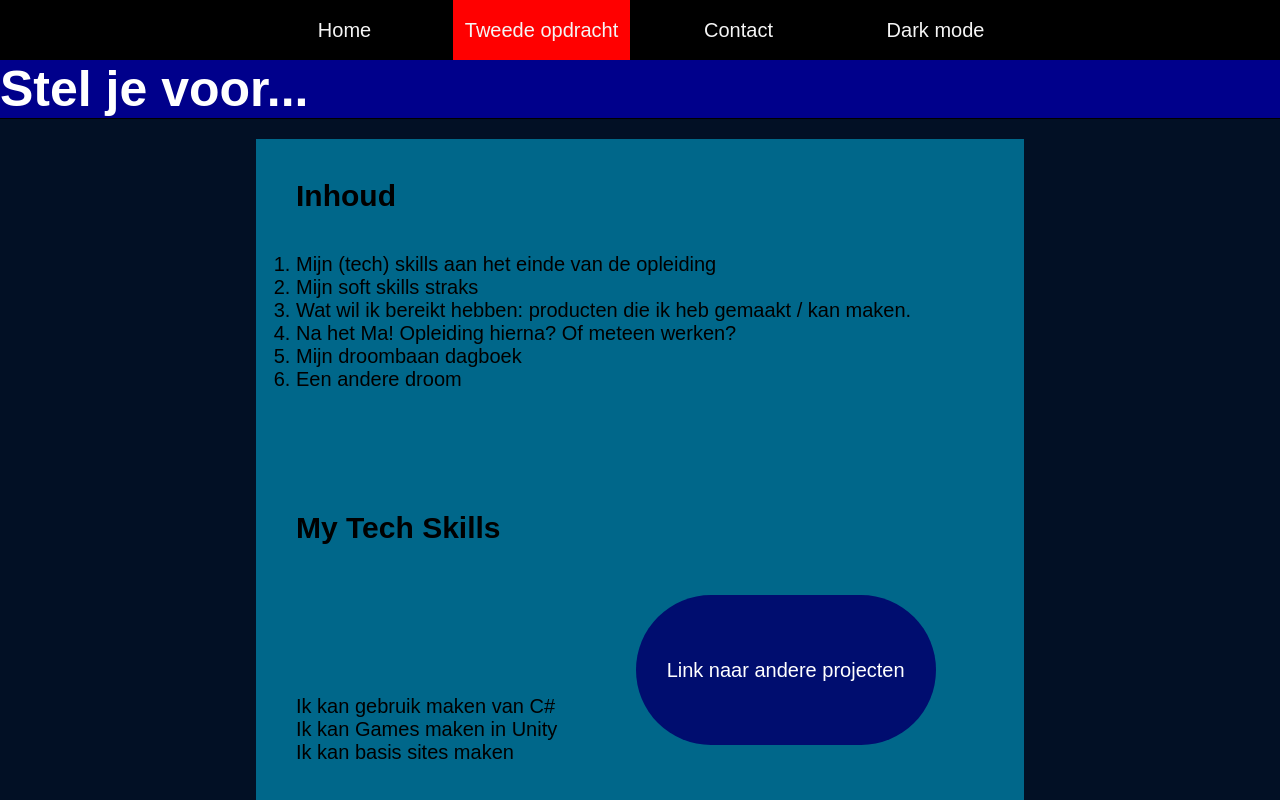
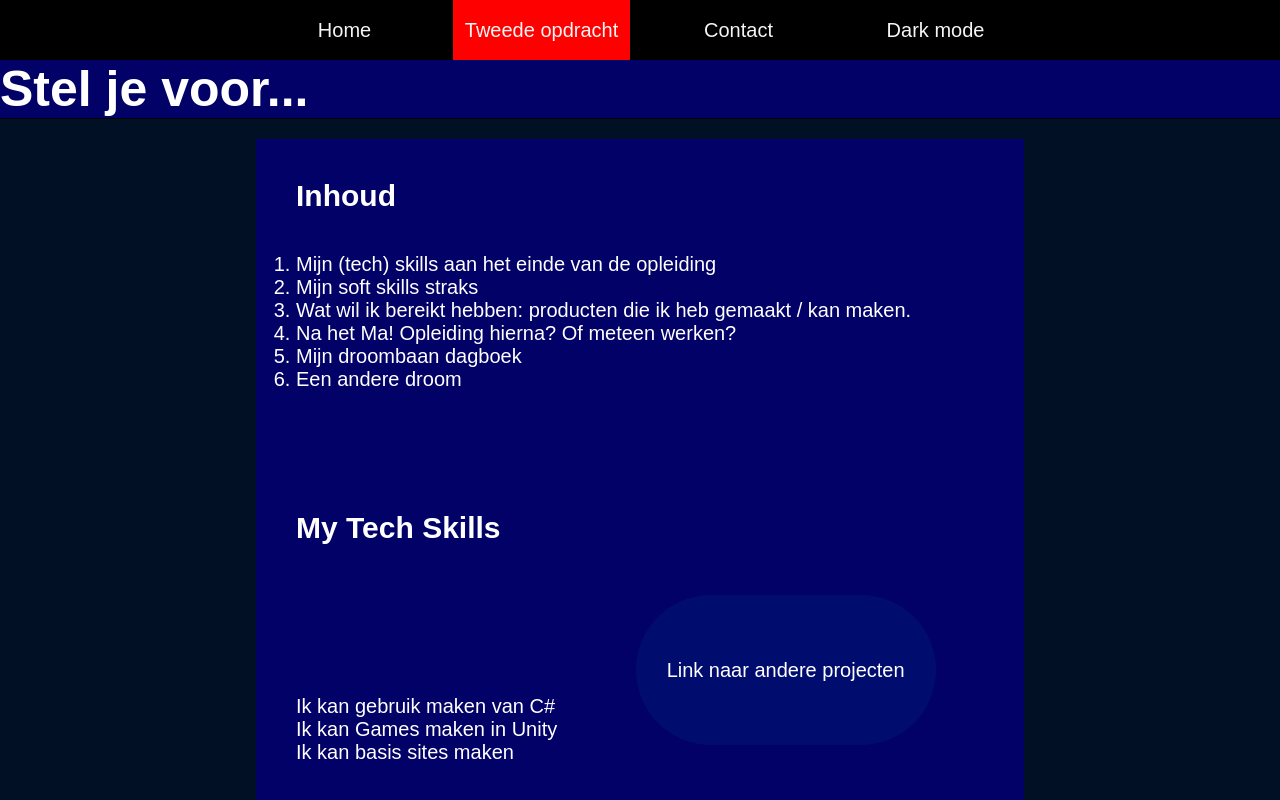
Before and after one commit to ApollyonLeyssius/bo, a plain HTML site: page tweedeopdracht.html in a window 1280 px wide. Both pictures are taken after a click on the button "Dark mode". Shown: the top 800 px of the page. Drawn offline with Linux system fonts and the light colour scheme.

Commit message:
java updates

```diff
--- a/css/style.css
+++ b/css/style.css
@@ -5,7 +5,7 @@
 }
 
 .dark{
-    background-color: darkblue;
+    background-color: rgb(1, 1, 103);
     color: white;
 }
 
--- a/tweedeopdracht.html
+++ b/tweedeopdracht.html
@@ -6,7 +6,7 @@
     <link rel="stylesheet" href="css/style.css">
     <title>Contact</title>
 </head>
-<body id="ody" class="">
+<body id="ody" class=" ">
     <Header>
         <nav>
             <ul>
@@ -18,7 +18,7 @@
         </nav>
     </Header>
     <h1 id="artic">Stel je voor...</h1>
-    <article id="artic" class="">
+    <article id="artica" class=" ">
         <h2>
             Inhoud
         </h2>
@@ -33,7 +33,7 @@
             </ol>
         </p>
     </article>
-<article id="artic" class="">
+<article id="articb" class="">
         <h2>My Tech Skills</h2>
         <div class="grids">
         <p class="tech">
@@ -55,7 +55,7 @@
 
           </div>
     </article>
-    <article id="artic" class=" ">
+    <article id="articc" class=" ">
         <h2>
            Mijn Soft Skills
         </h2>
@@ -68,7 +68,7 @@
         <img class="softie" src="img/pasted image 0.png" alt="Een foto van verschillende softskills.">
     </div>
     </article>
-    <article  id="artic" class=" ">
+    <article  id="articd" class=" ">
         <h2>
             Wat wil ik bereiken?
         </h2>
@@ -81,7 +81,7 @@
             </p>
         </div>
     </article>
-    <article id="artic" class="">
+    <article id="artice" class="">
         <h2>Na het Ma!</h2>
         <div class="grids">
             <p class="techs">
@@ -96,7 +96,7 @@
             <img src="img/toekomst-visie-640x425.png" alt="Een weg met jaartallen.">
         </div>
     </article>
-        <article id="artic" class="">
+        <article id="articf" class="">
             <h2>Mijn droom dagboek</h2>
             <div class="grids">
                 <img class="klein" src="img/550x751.jpg" alt="Foto van een dagboek">
@@ -110,7 +110,7 @@
                 </p>
             </div>
         </article>
-        <article id="artic" class="">
+        <article id="articg" class="">
             <h2>Een andere droom</h2>
             <div class="grids">
                 <p>
@@ -132,6 +132,20 @@
         function dark(){
         let mode = document.getElementById("artic");
         mode.classList.toggle ("dark");
+        let modea = document.getElementById("artica");
+        modea.classList.toggle ("dark");
+        let modeb = document.getElementById("articb");
+        modeb.classList.toggle ("dark");
+        let modec = document.getElementById("articc");
+        modec.classList.toggle ("dark");
+        let moded = document.getElementById("articd");
+        moded.classList.toggle ("dark");
+        let modee = document.getElementById("artice");
+        modee.classList.toggle ("dark");
+        let modef = document.getElementById("articf");
+        modef.classList.toggle ("dark");
+        let modeg = document.getElementById("articg");
+        modeg.classList.toggle ("dark");
         let twee = document.getElementById("ody");
         twee.classList.toggle ("darker");
         console.log("Test");
```
